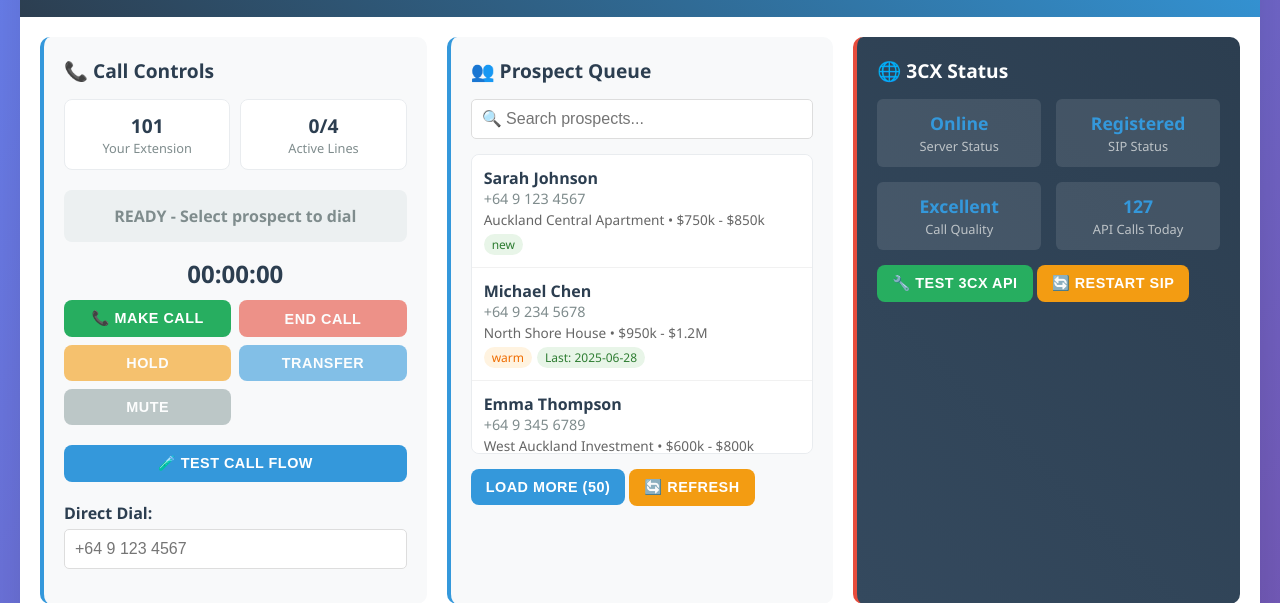
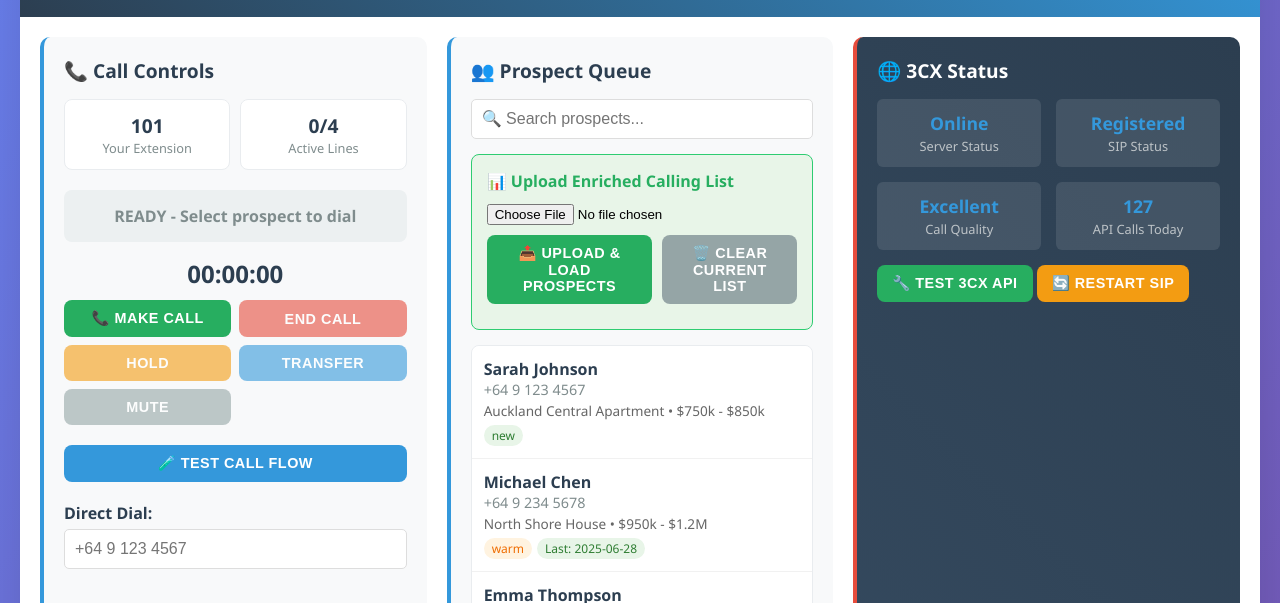
Before and after one commit to Milfordbeach/bayleys-crm, a plain HTML site: page index.html in a window 1280 px wide. Shown: the part 124-727 px from the top of the page. Drawn offline with Linux system fonts and the light colour scheme.

Commit message:
Update index.html

```diff
--- a/index.html
+++ b/index.html
@@ -61,6 +61,17 @@
                 <h3>👥 Prospect Queue</h3>
 
                 <input type="text" class="search-box" id="prospectSearch" placeholder="🔍 Search prospects..." onkeyup="filterProspects()">
+
+                <!-- Add this RIGHT AFTER the search box in the Prospect Queue section -->
+        <div class="upload-section" style="margin-bottom: 15px; padding: 15px; background: #e8f5e8; border-radius: 8px; border: 1px solid #2ecc71;">
+    <h4 style="margin: 0 0 10px 0; color: #27ae60;">📊 Upload Enriched Calling List</h4>
+    <input type="file" id="prospectFileUpload" accept=".csv,.json" style="margin-bottom: 10px;">
+    <div style="display: flex; gap: 10px;">
+        <button class="btn btn-primary" onclick="uploadProspectFile()">📤 Upload & Load Prospects</button>
+        <button class="btn btn-secondary" onclick="clearProspects()">🗑️ Clear Current List</button>
+    </div>
+    <div id="uploadStatus" style="margin-top: 10px; font-size: 0.9rem; color: #666;"></div>
+    </div>
 
                 <div class="prospect-queue" id="prospectQueue">
                     <!-- Prospects will be loaded here -->
```
